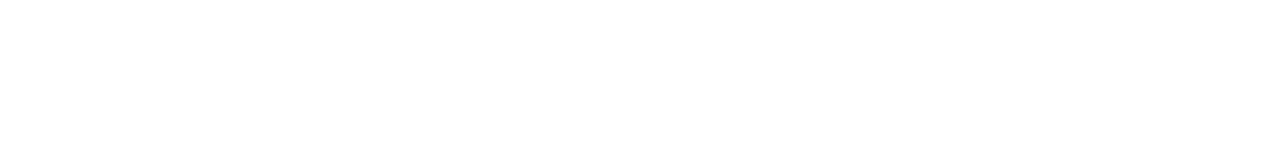
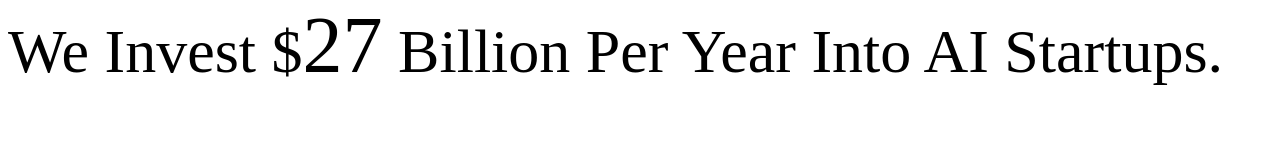
Before and after one commit to gazik1/css_layot_3, a plain HTML site: page index.html in a window 1280 px wide. Drawn offline with Linux system fonts and the light colour scheme; a web font is replaced by a local one.

Commit message:
master creat

```diff
--- a/index.html
+++ b/index.html
@@ -9,5 +9,32 @@
 </head>
 <body>
 
+    <style>
+
+    @font-face {
+        font-family:Ginora Sans;
+        src: url(./шрифт/Ginra\ Sans\ Regular.otf);
+    }
+    .test{
+        font-family: 'Ginora Sans';
+font-style: normal;
+font-weight: 400;
+font-size: 62px;
+line-height: 74px;
+/* or 119% */
+
+text-transform: capitalize;
+
+color: #000000;
+    }
+
+    .test2{
+        font-size:5rem;
+    }
+
+
+    </style>
+    <span class="test">We invest $<span class="test2">27</span> Billion
+per year into AI startups.</span>
 </body>
 </html>
```
